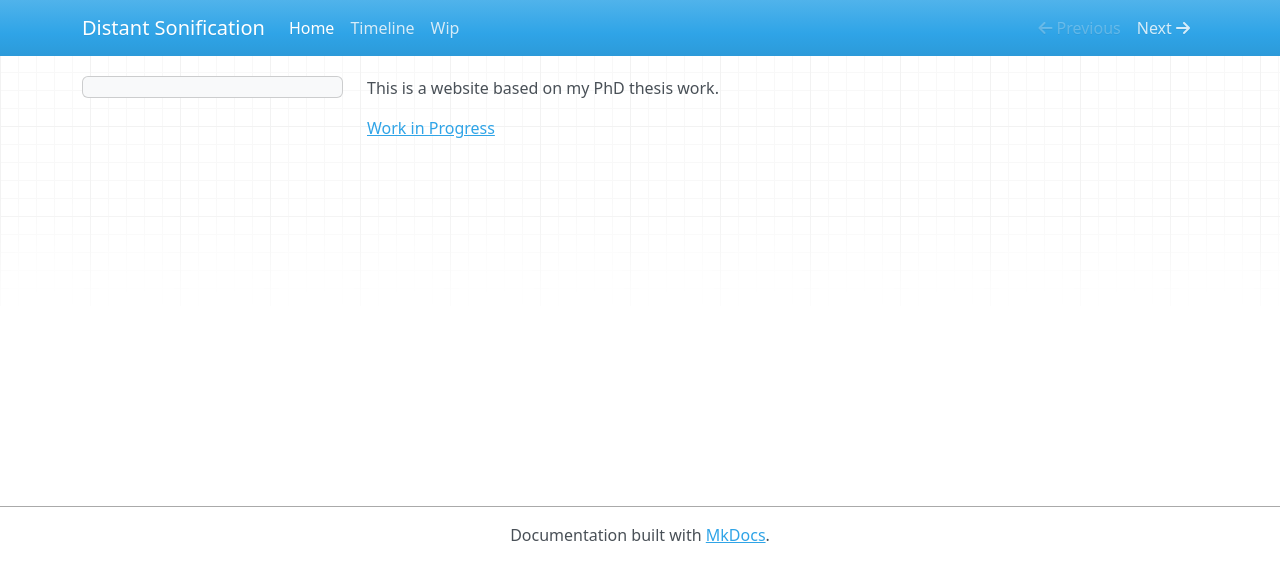
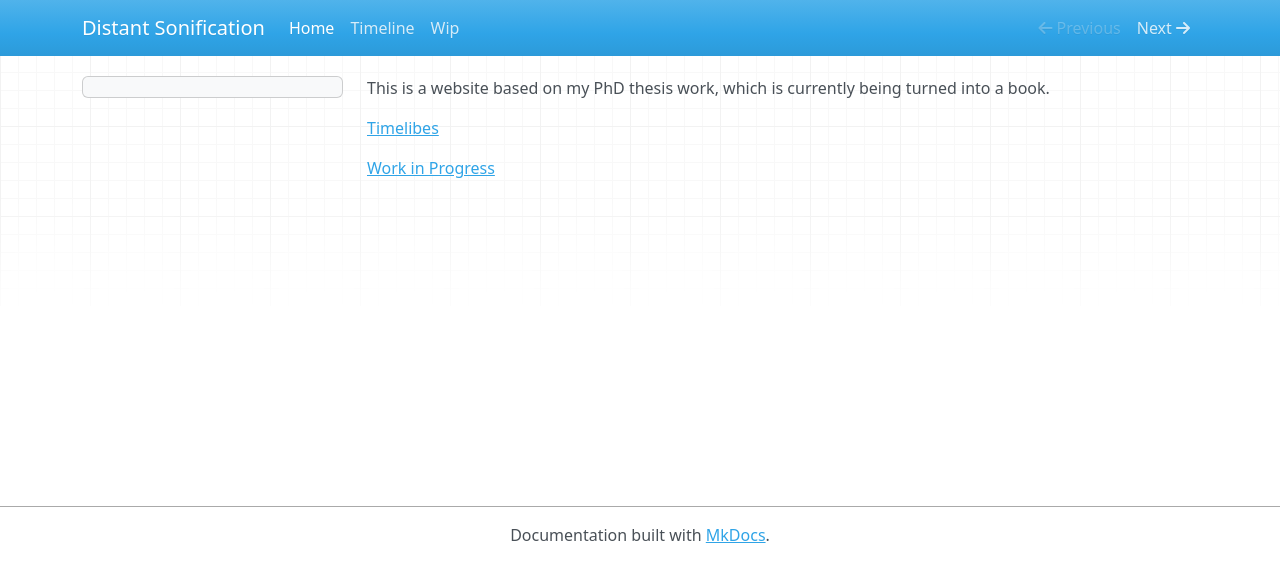
Before and after one commit to iaine/DistantSonification, an MkDocs documentation site: the page built from docs/index.md, in a window 1280 px wide. Shown: the top 582 px of the page. Built offline with MkDocs 1.6.1, drawn with Linux system fonts in a browser that asks for light colours; nearby versions of some CDN libraries.

Commit message:
Update index.md

```diff
--- a/docs/index.md
+++ b/docs/index.md
@@ -1,3 +1,5 @@
-This is a website based on my PhD thesis work.
+This is a website based on my PhD thesis work, which is currently being turned into a book.
+
+[Timelibes](timeline){ .md-button }
 
 [Work in Progress](wip){ .md-button }
```
